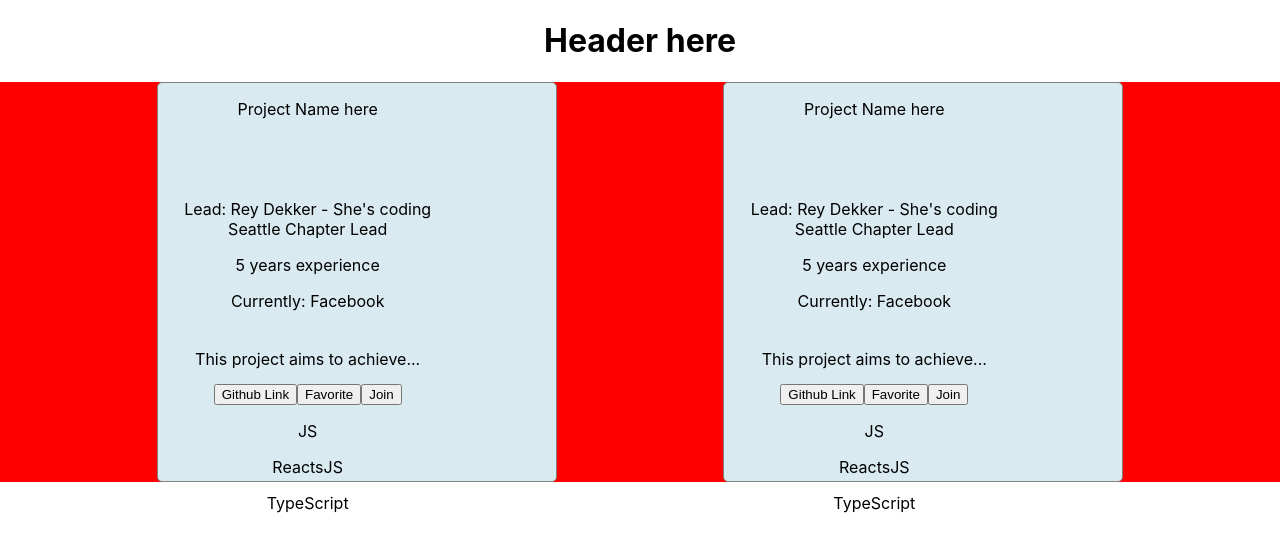
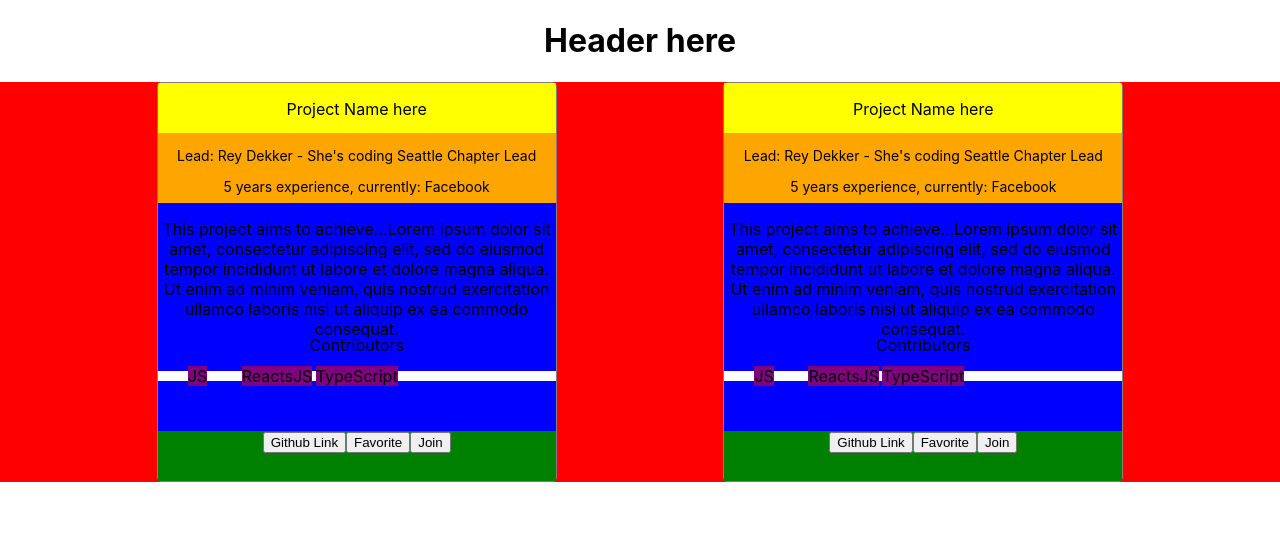
Before and after one commit to coding-allies/projects-platform-frontend, a React (Create React App) app: page / in a window 1280 px wide. Shown: the top 550 px of the page. Built offline with nearby package versions, Linux system fonts and the light colour scheme.

Commit message:
Project card layout with CSS grid

```diff
--- a/src/components/projectCard.js
+++ b/src/components/projectCard.js
@@ -9,19 +9,23 @@ const ProjectCard = () => {
       </div>
       <div className="card-lead">
         <p>Lead: Rey Dekker - She's coding Seattle Chapter Lead</p>
-        <p>5 years experience</p>
-        <p>Currently: Facebook</p>
+        <p>5 years experience, currently: Facebook</p>
       </div>
 
       <div className="card-body">
-        <p className="card-description">This project aims to achieve...</p>
+        <p className="card-description">
+          This project aims to achieve...Lorem ipsum dolor sit amet, consectetur
+          adipiscing elit, sed do eiusmod tempor incididunt ut labore et dolore
+          magna aliqua. Ut enim ad minim veniam, quis nostrud exercitation
+          ullamco laboris nisi ut aliquip ex ea commodo consequat.
+        </p>
         <div className="card-contributors">
           <p>Contributors</p>
         </div>
         <div className="card-tags">
-          <p>JS</p>
-          <p>ReactsJS</p>
-          <p>TypeScript</p>
+          <div className="single-tag">JS</div>
+          <div className="single-tag">ReactsJS</div>
+          <div className="single-tag">TypeScript</div>
         </div>
       </div>
       <div className="card-buttons">
--- a/src/style/components/projectCard.css
+++ b/src/style/components/projectCard.css
@@ -3,6 +3,40 @@
   border: 1px solid gray;
   border-radius: 5px;
   display: grid;
-  grid-template-columns: 300px;
-  grid-template-rows: 100px 150px 50px;
+  grid-template-columns: 12fr;
+  grid-template-rows: 50px 70px auto 50px;
 }
+
+.card-header {
+  background-color: yellow;
+}
+
+.card-description {
+  max-height: 100px;
+}
+
+.card-lead {
+  background-color: orange;
+  font-size: 14px;
+}
+
+.card-body {
+  background-color: blue;
+}
+
+.card-buttons {
+  background-color: green;
+}
+
+.card-tags {
+  display: grid;
+  grid-template-columns: repeat(5, minmax(5px, 100px));
+  grid-auto-rows: 10px;
+  background-color: white;
+  grid-auto-flow: dense;
+}
+.single-tag {
+  justify-self: center;
+  align-self: center;
+  background-color: purple;
+}
```
